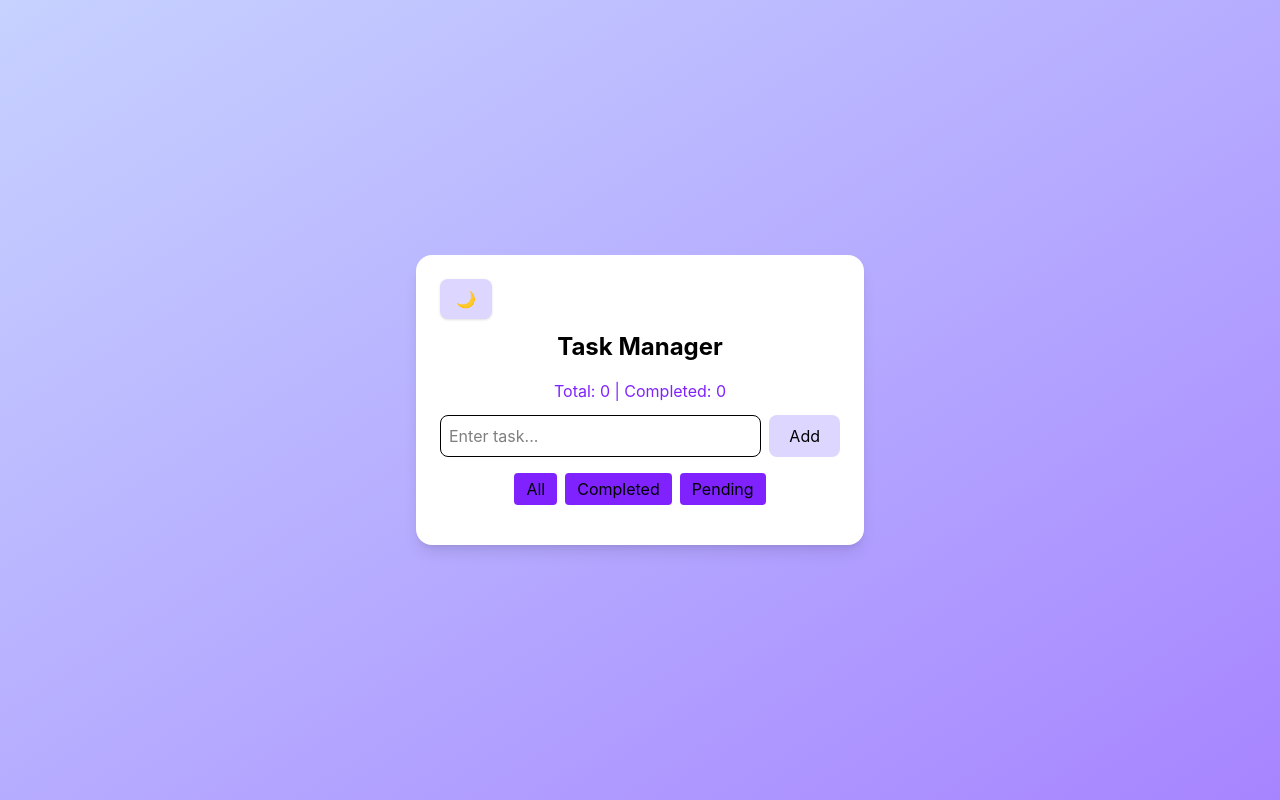
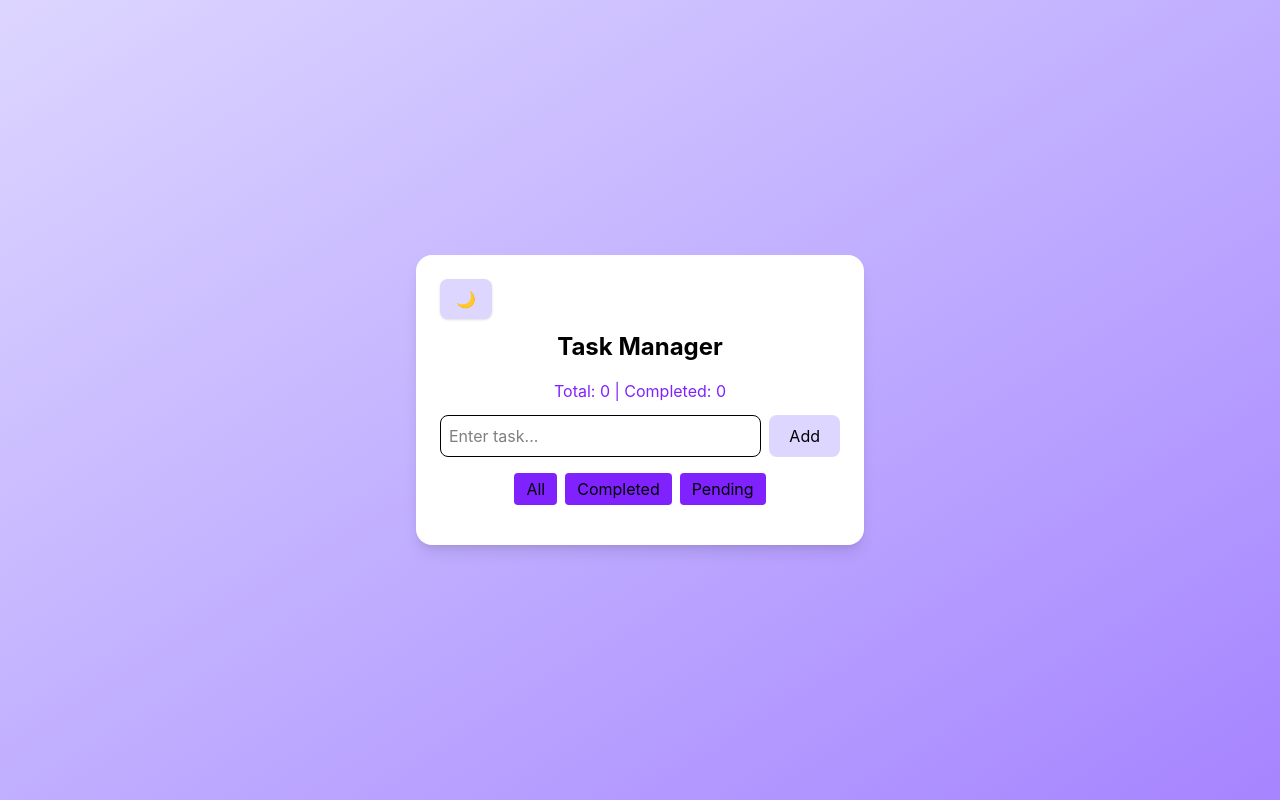
Before and after one commit to nyx-Anna/Task-Manager-, a React (Vite) app: page / in a window 1280 px wide. Built offline with nearby package versions, Linux system fonts and the light colour scheme.

Commit message:
update CSS

```diff
--- a/src/App.jsx
+++ b/src/App.jsx
@@ -58,7 +58,7 @@ function App() {
       className={`min-h-screen flex items-center justify-center ${
         darkMode
           ? "bg-gray-700 text-black"
-          : "bg-linear-to-br from-indigo-200 to-violet-400"
+          : "bg-linear-to-br from-violet-200 to-violet-400"
       }`}
     >
       {/* Card Container */}
```
